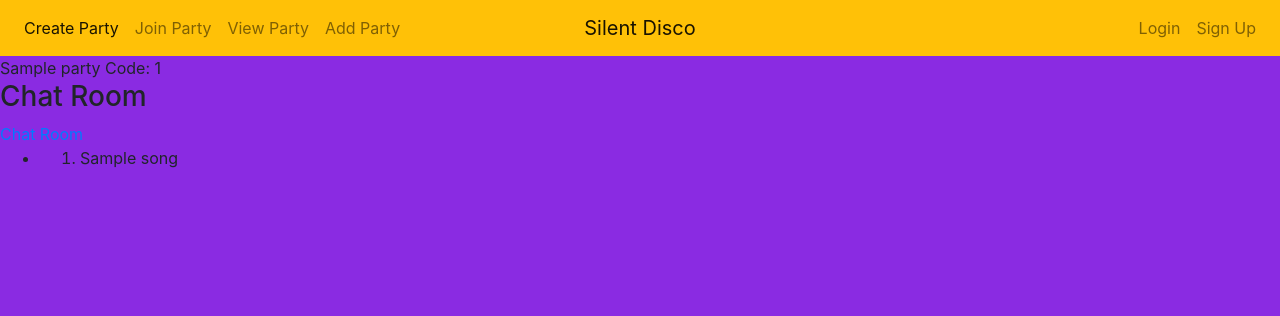
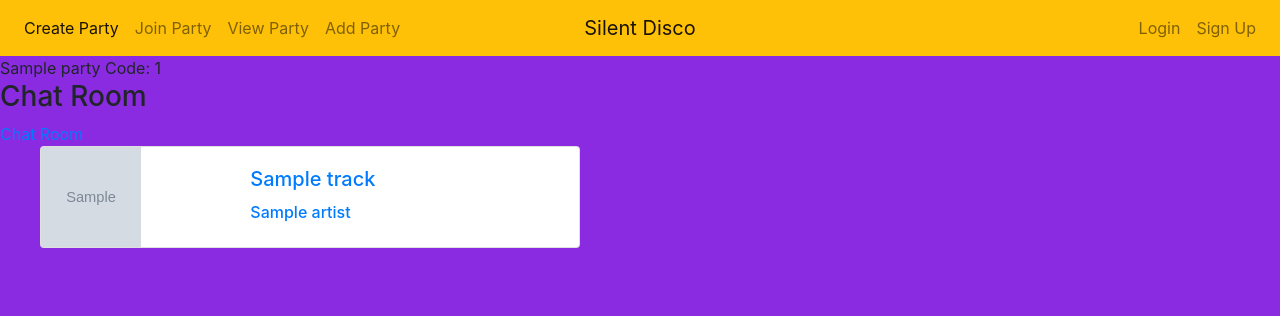
Before and after one commit to omarsagoo/silent-disco-v1, a Flask app: template app/templates/main/party_detail.html in a window 1280 px wide. Shown: the top 316 px of the page. Run offline with Flask 2, Linux system fonts and the light colour scheme; tables that the repository leaves empty hold one stand-in row (values such as "Sample post"); the template is opened without the code that fills it: values that come from a table or form of the project are taken from there, most other values are stand-ins (such as "Sample title", 1, 10 or a date in 2020); grey boxes marked "Sample" are stand-in pictures; some libraries are stand-ins or nearby versions.

Commit message:
add basic card styling to party details

```diff
--- a/app/templates/main/party_detail.html
+++ b/app/templates/main/party_detail.html
@@ -26,13 +26,23 @@ Code: {{party.code}}
 
 <ul>
 {% for track in tracks %}
-    <li>
-        <ol>
-            {% for song in track%}
-                <li>{{song}}</li>
-            {% endfor %}
-        </ol>
-    </li>
+    <a href="{{track.url}}">
+        <div class="card mb-3" style="max-width: 540px;">
+            <div class="row g-0">
+            <div class="col-md-4">
+                <img src="{{track.img}}" alt="..." style="height: 100px; width:100px;">
+            </div>
+            <div class="col-md-8">
+                <div class="card-body">
+                <h5 class="card-title">{{track.name}}</h5>
+                <h6 class="card-text">
+                    {{track.artist}}
+                </h6>
+                </div>
+            </div>
+            </div>
+        </div>
+    </a>
 {% endfor %}
 </ul>
 
--- a/querysong.py
+++ b/querysong.py
@@ -2,8 +2,6 @@ import requests
 import spotipy
 import urllib.parse
 import urllib.request
-import re
-from pytube import YouTube
 from spotipy.oauth2 import SpotifyClientCredentials
 
 CLIENT_ID = '69c20fe2830f4f2eab286331ffe88702'
```
Also changed, not shown: app/main/routes.py (+10 -5 lines).
